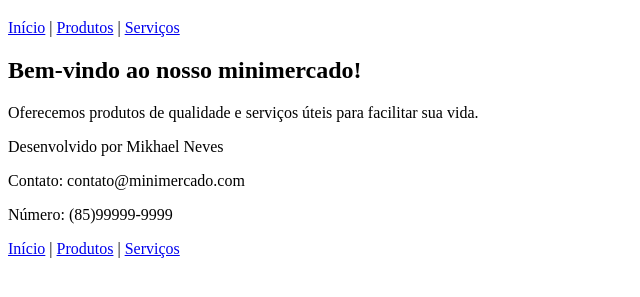
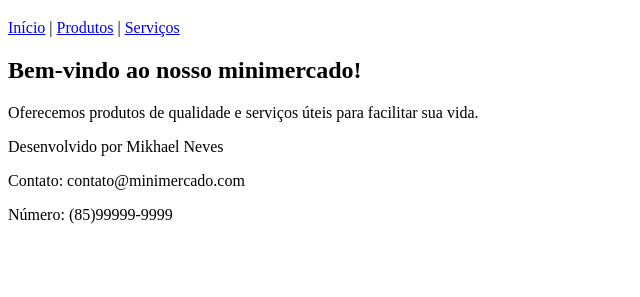
Before and after one commit to MikhaelNeves/html-trabalho, a plain HTML site: page index.html in a window 1280 px wide. Shown: the part 61-358 px from the top of the page, without its empty margins (0-640 px from the left). Drawn offline with Linux system fonts and the light colour scheme.

Commit message:
Update index.html

```diff
--- a/index.html
+++ b/index.html
@@ -23,11 +23,6 @@
     <p>Desenvolvido por Mikhael Neves</p>
     <p>Contato: contato@minimercado.com</p>
     <p>Número: (85)99999-9999</p>
-    <nav>
-      <a href="index.html">Início</a> |
-      <a href="produtos.html">Produtos</a> |
-      <a href="servicos.html">Serviços</a>
-    </nav>
   </footer>
 </body>
 </html>
```
